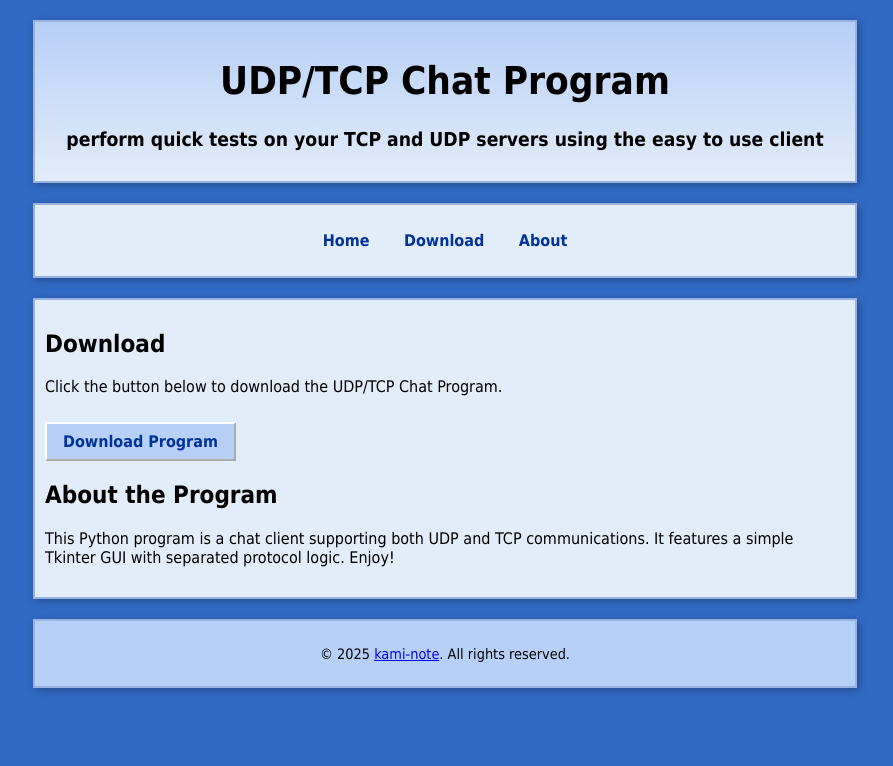
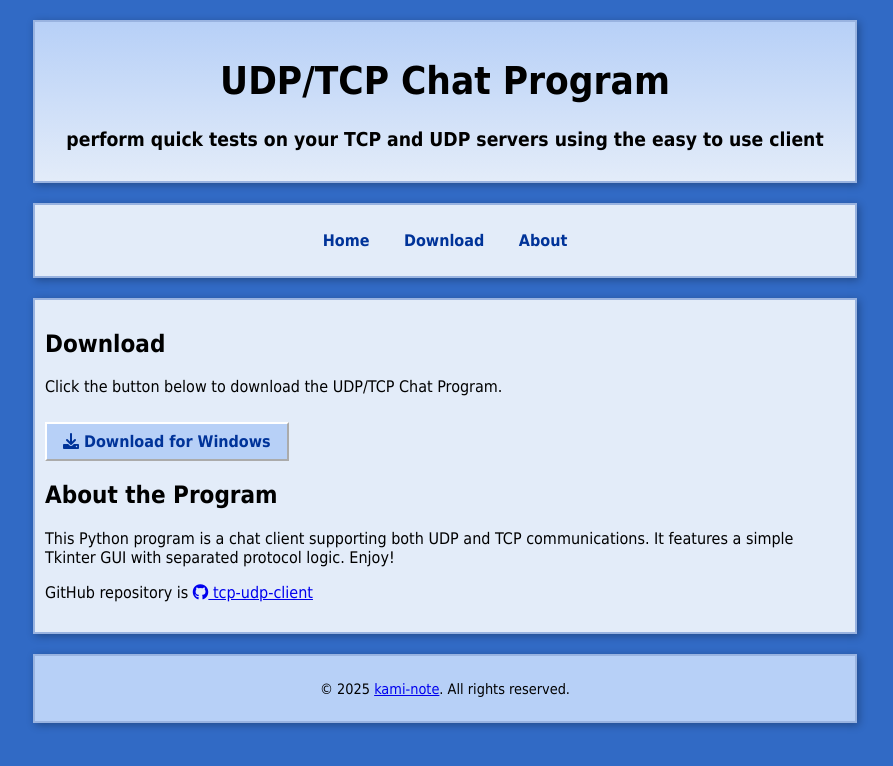
Before and after one commit to kami-note/tcp-udp-client, a plain HTML site: page index.html in a window 1280 px wide. Shown: the whole page, without its empty margins (195-1088 px from the left). Drawn offline with Linux system fonts and the light colour scheme.

Commit message:
update version download link

```diff
--- a/index.html
+++ b/index.html
@@ -7,6 +7,8 @@
   <meta name="description" content="Download the UDP/TCP Chat Program for quick testing of TCP and UDP servers. Simple GUI with Tkinter.">
   <meta name="keywords" content="UDP, TCP, Chat Program, Python, Tkinter, Download, Test, Client, Server">
   <meta name="author" content="kami-note">
+
+  <link href="https://cdnjs.cloudflare.com/ajax/libs/font-awesome/6.0.0-beta3/css/all.min.css" rel="stylesheet">
   <style>
     body {
       background: #316AC5;
@@ -87,11 +89,14 @@
     <section id="download">
       <h2>Download</h2>
       <p>Click the button below to download the UDP/TCP Chat Program.</p>
-      <a class="download-button" href="udp_tcp_chat.py" download>Download Program</a>
+      <a class="download-button" href="https://github.com/kami-note/tcp-udp-client/releases/download/release/Jess_client-1.0.0-win32.zip" download>
+        <i class="fas fa-download"></i> Download for Windows
+      </a>
     </section>
     <section id="about">
       <h2>About the Program</h2>
       <p>This Python program is a chat client supporting both UDP and TCP communications. It features a simple Tkinter GUI with separated protocol logic. Enjoy!</p>
+      <span>GitHub repository is <a href="https://github.com/kami-note/tcp-udp-client"><i class="fab fa-github"></i> tcp-udp-client</a></span>
     </section>
   </main>
   <footer>
```
